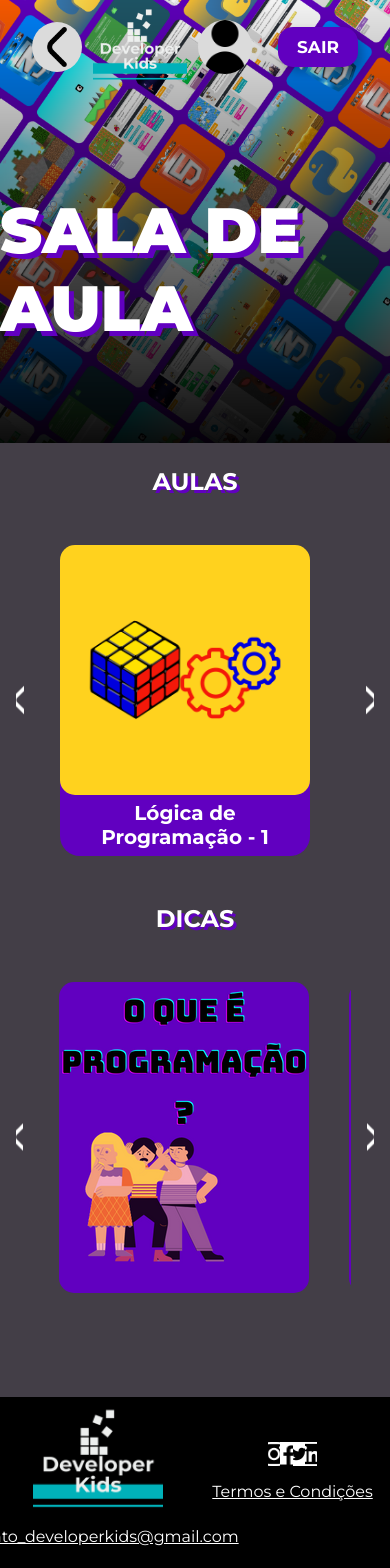
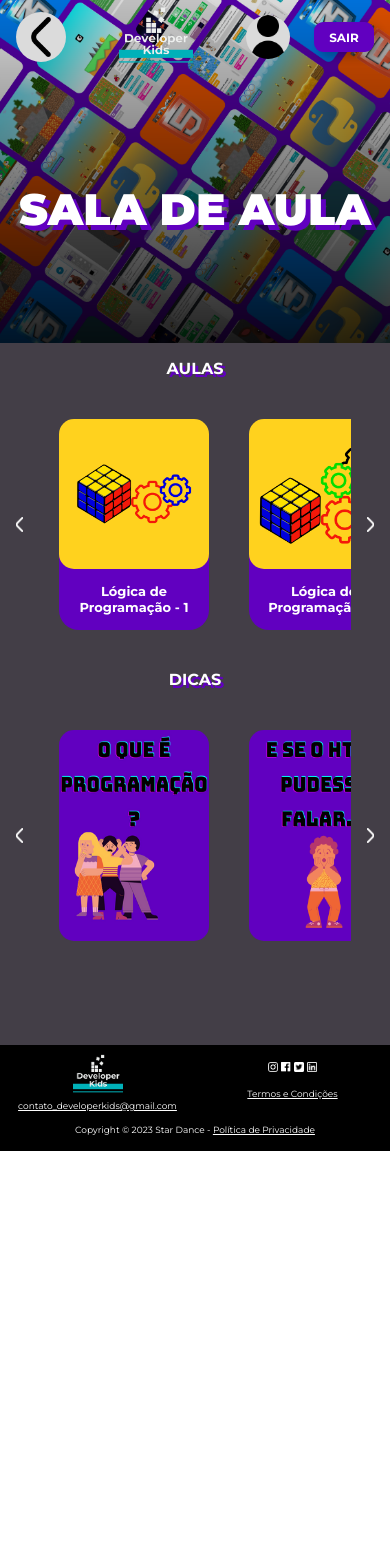
Before and after one commit to Danielacastrod/technology-education-platform, a React (Create React App) app in the folder my-app/: page /saladeaula in a window 390 px wide. Shown: the top 1568 px of the page. After the commit the page ends 1151 px from the top, so only its background shows below. Built offline with nearby package versions, Linux system fonts and the light colour scheme.

Commit message:
Responsividade telas Home e Sala de Aula

```diff
--- a/my-app/src/App.css
+++ b/my-app/src/App.css
@@ -929,11 +929,6 @@ button:hover {
   margin: 0 1rem;
 }
 
-/* .seta--app.direita--app,
-.seta--app.esquerda--app {
-  left: 0;
-} */
-
 /* FIM TELAS APP (PÓS LOGIN/HOME E SALA DE AULA) */
 
 
@@ -1025,18 +1020,6 @@ button:hover {
 
   /* INÍCIO TELA DE PERFIL */
 
-  /* .container--perfil {
-    background: url("./screen/img/capa.png") no-repeat center / cover;
-    height: 100%;
-    position: absolute;
-    width: 100%;
-  } */
-
-  /* .cabecalho--perfil {
-    position: absolute;
-    width: 100%;
-  } */
-
   .containerUserData--perfil {
     margin-top: .5rem;
     width: 100%;
@@ -1048,26 +1031,369 @@ button:hover {
   }
 
   .dados--perfil {
-    /* align-items: center; */
-    /* background: rgba(12, 12, 12, 0.75); */
-    /* border: 1px solid #ffffff; */
     border-radius: 10px;
-    /* box-shadow: 5px 5px 10px rgba(0, 0, 0, 0.432); */
-    /* color: #797979; */
-    /* display: flex; */
     height: 38px;
     margin-top: 5px;
-    /* padding: 0 6px; */
-    /* user-select: none; */
     width: 100%;
   }
 
-  /* .carregando {
+  /* FIM TELA DE PERFIL */
+
+  /* INÍCIO CURSO */
+
+  .cabecalho--curso {
+    height: 5rem;
+    padding: 1rem 1rem 0 1rem;
+    width: 100%;
+  }
+
+  .navegacao--curso {
+    display: flex;
+    width: 100%;
+    height: 100%;
+    justify-content: space-between;
+    align-items: center;
+  }
+
+  .botaoVoltar--curso {
+    display: flex;
+    align-items: center;
+    border: none;
+    background-color: #dbdbdb;
+    border-radius: 100%;
+    width: 50px;
+    height: 50px;
+    justify-content: center;
+  }
+
+  .iconVoltar--curso {
+    background: url("./screen/img/angulo-esquerdo-preto.png") no-repeat center / cover;
+    height: 40px;
+    width: 40px;
+  }
+
+  .logoInicio--curso {
+    border: none;
+    margin-top: -1rem;
+    height: 94px;
+    width: 94px;
+  }
+
+  .botaoPerfil--curso {
+    background: url("./screen/img/perfil.png") no-repeat center / cover;
+    background-color: #dbdbdb;
+    border: none;
+    border-radius: 100%;
+    height: 54px;
+    width: 54px;
+  }
+
+  .corpo--curso {
+    background-color: #433E47;
+    width: 100%;
+    height: calc(100vh - 5.9rem);
+  }
+
+  .conteudo--curso {
+    display: flex;
+    width: 100%;
+    height: 100%;
+  }
+
+  .ladoEsquerdo--curso {
+    width: 25%;
+    overflow: auto;
+    height: 100%;
+    min-width: 200px;
+  }
+
+  .container--aula {
+    display: flex;
+    flex-direction: column;
+    width: 100%;
+  }
+
+  .boxTitulo--aula {
+    color: #ffffff;
+    display: flex;
+    align-items: center;
+    text-align: center;
+    height: 5rem;
+  }
+
+  .botao--aula {
+    width: 100%;
+    height: 4rem;
+    font-weight: 700;
+    transition: background .2s;
+  }
+
+  .botao--aula:hover {
+    background-color: #6100C0;
+    border: none;
+    color: #ffffff;
+  }
+
+  .botao-ativo {
+    background-color: #6100C0;
+    color: #fff;
+    border: none;
+  }
+
+  .boxVideo--aula {
+    width: 100%;
+    height: 100%;
+    display: flex;
+    flex-direction: column;
+    align-items: center;
+  }
+
+  .boxTitulo--aula {
+    width: 100%;
+    display: flex;
+    justify-content: space-evenly;
+  }
+
+  .botoesAula--aula {
+    background-color: #ffffff;
+    display: flex;
+    align-items: center;
+    border-radius: 20px;
+    font-size: 17px;
+    border: none;
+    padding: 0 .5rem;
+    font-weight: 700;
+    height: 50px;
+    transition: background .2s;
+  }
+
+  .botoesAula--aula:hover {
+    background-color: #6100C0;
+    border: none;
+    color: #ffffff;
+  }
+
+  .botoesAula--aula.aulaNulo--aula {
+    background-color: #797979;
+  }
+
+  .botoesAula--aula.aulaNulo--aula:hover {
+    background-color: #797979;
+    color: #000000;
+    opacity: 1;
+    cursor: default;
+  }
+
+  .iconVoltar--aula {
+    background: url("./screen/img/seta-para-a-esquerda-preta.png") no-repeat center / cover;
+    height: 44px;
+    width: 44px;
+    margin-right: .5rem;
+  }
+
+  .iconProceguir--aula {
+    background: url("./screen/img/seta-para-a-direita-preta.png") no-repeat center / cover;
+    height: 44px;
+    width: 44px;
+    margin-left: .5rem;
+  }
+
+  .ladoDireito--curso {
+    padding: 1rem 1rem 0 1rem;
+    width: 75%;
+  }
+
+  .linkJogo--aula {
+    text-decoration: none;
+    color: #000000;
+    font-weight: 700;
     font-size: 2rem;
-    margin-top: 10rem;
-  } */
 
-  /* FIM TELA DE PERFIL */
+  }
+
+  .imagem--aula {
+    width: 672px;
+    height: 378px;
+    display: flex;
+    justify-content: center;
+    align-items: center;
+  }
+
+  .cargoBot--aula {
+    background: url("./screen/img/CargoBot.png") no-repeat center / cover;
+  }
+
+  .doodle--aula {
+    background: url("./screen/img/doodle-do-google.png") no-repeat center / cover;
+  }
+
+  .tetris--aula {
+    background: url("./screen/img/tetris.png") no-repeat center / cover;
+  }
+
+  .cliqueAqui--aula {
+    text-shadow: 5px 5px 10px rgba(0, 0, 0, 0.9);
+    border: none;
+  }
+
+  .cliqueAqui--aula.fundoPreto {
+    color: #ffffff;
+    text-shadow: 5px 5px 10px rgba(255, 255, 255, 0.9);
+  }
+
+  .boxQuestionario--aula {
+    width: 100%;
+    height: 100%;
+    display: flex;
+    flex-direction: column;
+    align-items: center;
+  }
+
+  .questionario--aula {
+    background-color: #797979;
+    border-radius: 20px;
+    width: 672px;
+    height: 450px;
+    text-align: center;
+    display: flex;
+    flex-direction: column;
+    align-items: center;
+  }
+
+  .questao--aula {
+    font-weight: 700;
+    margin: 1rem 0;
+  }
+
+  .listaOpcoes--aula {
+    list-style-type: none;
+    margin-left: 6px;
+    display: grid;
+    grid-template-rows: 6rem 4rem auto;
+    grid-template-columns: 1fr 2fr;
+    grid-row-gap: 0;
+    /* Espaçamento vertical entre linhas */
+    grid-column-gap: 1rem;
+    /* Espaçamento horizontal entre colunas */
+    justify-items: center;
+    /* Alinhamento horizontal dos itens */
+    align-items: center;
+    /* Alinhamento vertical dos itens */
+    justify-content: center;
+    /* Alinhamento horizontal do grid dentro do contêiner */
+    align-content: center;
+    /* Alinhamento vertical do grid dentro do contêiner */
+  }
+
+  .opcao--aula {
+    font-weight: 700;
+    padding: 8px;
+    cursor: pointer;
+    background-color: #ffffff;
+    border-radius: 20px;
+    margin-bottom: 4px;
+    width: 20rem;
+    margin-bottom: 1rem;
+    height: 50px;
+    display: flex;
+    align-items: center;
+    justify-content: center;
+    border: none;
+  }
+
+  .opcao--aula:hover {
+    background-color: #f0f0f0;
+  }
+
+  .resultado--aula {
+    font-weight: 700;
+    margin: 1rem 0;
+  }
+
+  .boxImagemQuestionario--aula {
+    display: flex;
+  }
+
+  .imagemQuestionario--aula {
+    width: 464px;
+    height: 177px;
+  }
+
+  .imgResult--aula {
+    width: 177px;
+  }
+
+  /* FIM CURSO */
+
+  /* INÍCIO RODAPÉ */
+
+  .rodape {
+    font-size: 15px;
+  }
+
+  .logoRodape {
+    width: 90px;
+    height: 90px;
+  }
+
+  .redesSociais {
+    width: 18px;
+    height: 18px;
+    /* border: none; */
+  }
+
+  /* FIM RODAPÉ */
+
+
+  /* INÍCIO TELAS APP (PÓS LOGIN/HOME E SALA DE AULA) */
+
+  .navegacaoCabecalho--app {
+    padding: 0 1rem;
+  }
+
+  .tituloCabecalho--app {
+    text-align: center;
+    width: 30rem;
+  }
+
+  .tituloCorpo--app {
+    font-size: 1.3rem;
+  }
+
+  .serie--app {
+    width: 90px;
+    height: 50px;
+    border-radius: 18px;
+  }
+
+  .jogos--app,
+  .aulas--app {
+    height: 260px;
+  }
+
+  .botaoJogo--app,
+  .botaoAula--app {
+    width: 150px;
+    height: 211px;
+  }
+
+  .imagemAula--app {
+    border-radius: 15px;
+    height: 100%;
+  }
+
+  .nomeJogo--app,
+  .nomeAula--app {
+    font-weight: 700;
+    font-size: 13px;
+  }
+
+  .seta--app {
+    width: 25px;
+    height: 25px;
+  }
+
+  /* FIM TELAS APP (PÓS LOGIN/HOME E SALA DE AULA) */
 }
 
 
@@ -1207,8 +1533,6 @@ button:hover {
   /* INÍCIO TELA DE PERFIL */
 
   .containerUserData--perfil {
-    /* margin-top: .5rem; */
-    /* width: 100%; */
     padding: 0 1rem;
   }
 
@@ -1221,25 +1545,95 @@ button:hover {
   }
 
   .dados--perfil {
-    /* align-items: center; */
-    /* background: rgba(12, 12, 12, 0.75); */
-    /* border: 1px solid #ffffff; */
     border-radius: 8px;
-    /* box-shadow: 5px 5px 10px rgba(0, 0, 0, 0.432); */
-    /* color: #797979; */
-    /* display: flex; */
     height: 28px;
     margin-top: 5px;
-    /* padding: 0 6px; */
-    /* user-select: none; */
-    /* width: 100%; */
     font-size: 13px;
   }
 
-  /* .carregando {
-    font-size: 2rem;
-    margin-top: 10rem;
-  } */
+  /* FIM TELA DE PERFIL */
 
-  /* FIM TELA DE PERFIL */
+  /* INÍCIO RODAPÉ */
+
+  .rodape {
+    font-size: 9px;
+  }
+
+  .boxRodape {
+    padding: 5px 0;
+  }
+
+  .logoRodape {
+    width: 50px;
+    height: 50px;
+  }
+
+  .boxRedes {
+    height: 100%;
+  }
+
+  .redesSociais {
+    width: 10px;
+    height: 10px;
+  }
+
+  .boxCopyRodape {
+    margin-top: .5rem;
+  }
+
+  /* FIM RODAPÉ */
+
+  /* INÍCIO TELAS APP (PÓS LOGIN/HOME E SALA DE AULA) */
+
+  .cabecalho--app {
+    height: 343px;
+  }
+
+  .navegacaoCabecalho--app {
+    padding: 0 1rem;
+  }
+
+  .logoInicio--app {
+    height: 74px;
+    width: 74px;
+  }
+
+  .boxCabecalho--app {
+    width: 8rem;
+  }
+
+  .botaoSair--app {
+    border-radius: 9px;
+    font-size: 12px;
+    height: 30px;
+    width: 60px;
+  }
+
+  .botaoPerfil--app {
+    height: 44px;
+    width: 44px;
+  }
+
+  .tituloCabecalho--app {
+    font-size: 44px;
+  }
+
+  .tituloCorpo--app {
+    font-size: 1rem;
+    padding: 1rem 0;
+  }
+
+  .serie--app {
+    width: 55px;
+    height: 37px;
+    border-radius: 10px;
+    font-size: 12px;
+  }
+
+  .seta--app {
+    width: 15px;
+    height: 15px;
+  }
+
+  /* FIM TELAS APP (PÓS LOGIN/HOME E SALA DE AULA) */
 }
```
